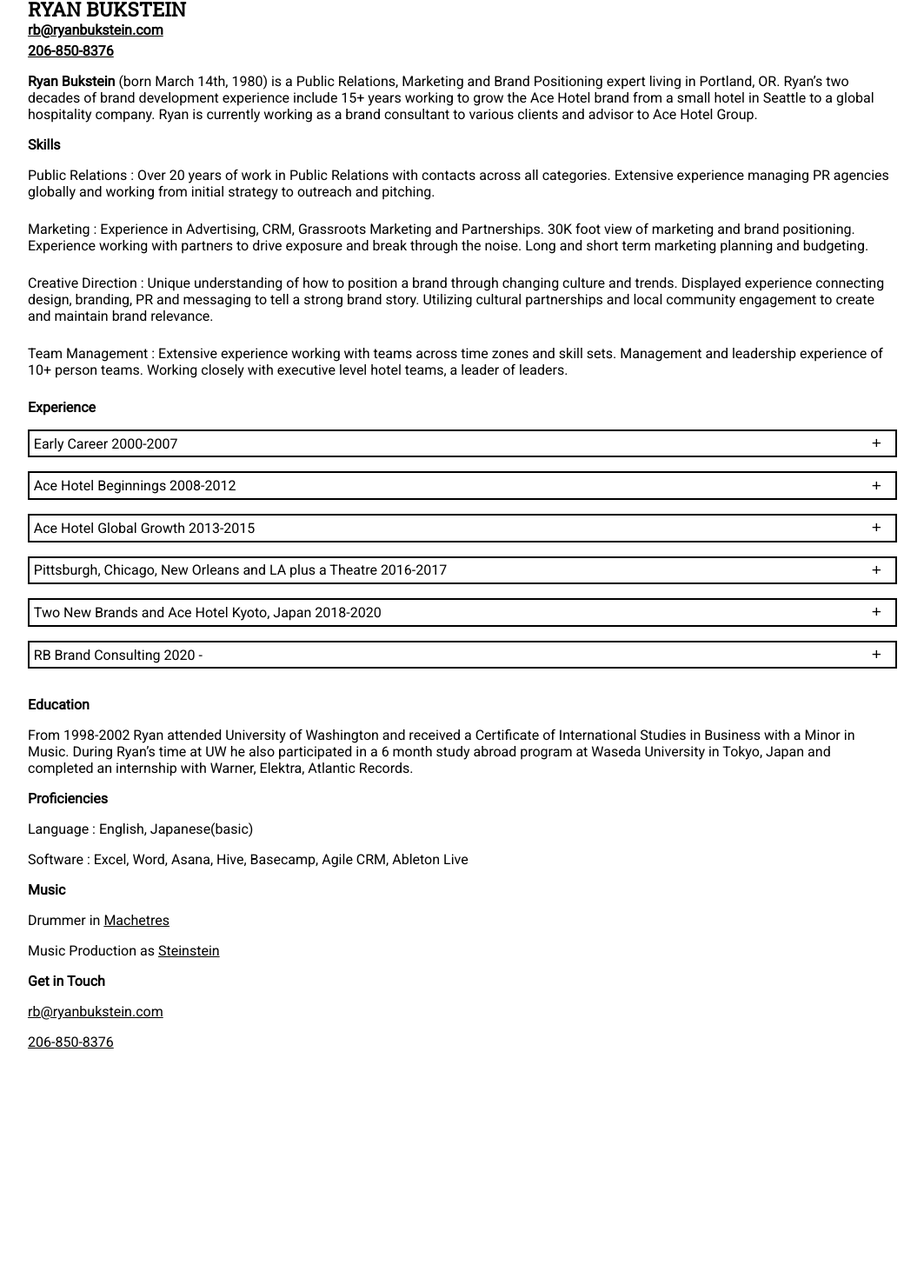
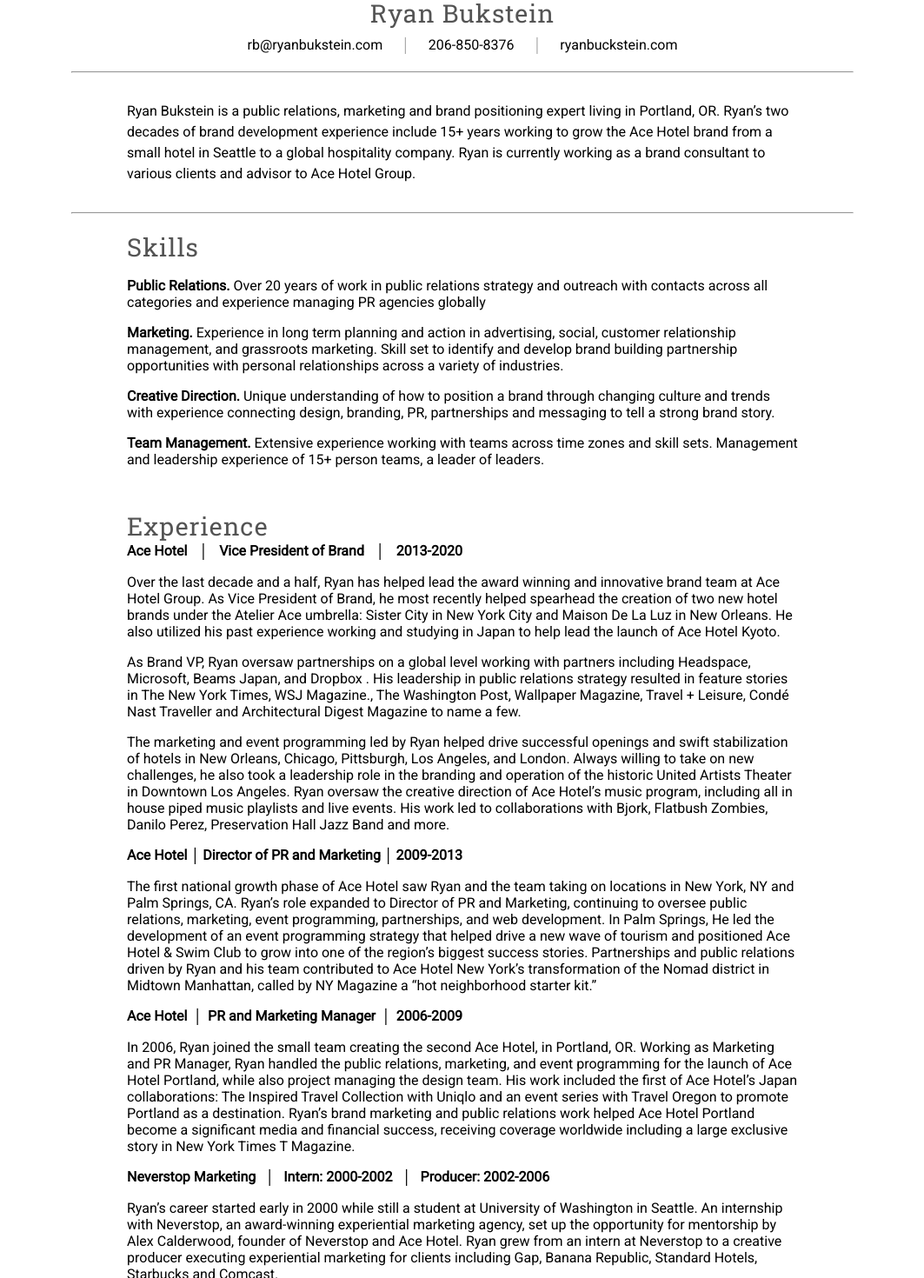
Before and after one commit to brentahrens1/bukstein-resume, a React (Create React App) app: page / in a window 1280 px wide. Shown: the part 52-1522 px from the top of the page at 87% size, without its empty margins (108-1171 px from the left). Before the commit the page ends 1340 px from the top, so only its background shows below. Built offline with nearby package versions, Linux system fonts and the light colour scheme.

Commit message:
gets new basic layout for resume

```diff
--- a/src/components/Resume/Resume.js
+++ b/src/components/Resume/Resume.js
@@ -7,63 +7,143 @@
         <div className="resume">
             <div className="resume__header">
                 <h1>Ryan Bukstein</h1>
-                <p><a href="mailto:rb@ryanbukstein.com" target="_blank">rb@ryanbukstein.com</a></p>
-                <p><a href="tel:206-850-8376" target="_blank">206-850-8376</a></p>
+                <div className="links">
+                    <p><a href="mailto:rb@ryanbukstein.com" target="_blank">rb@ryanbukstein.com</a></p>
+                    <div className="divider">|</div>
+                    <p><a href="tel:206-850-8376" target="_blank">206-850-8376</a></p>
+                    <div className="divider">|</div>
+                    <p><a href="tel:206-850-8376" target="_blank">ryanbuckstein.com</a></p>
+                </div>
+                <hr />
+            </div>
+            <div className="resume__mission-statement">
+                <p>
+                    Ryan Bukstein is a public relations, marketing and brand positioning expert living
+                    in Portland, OR. Ryan’s two decades of brand development experience include 15+
+                    years working to grow the Ace Hotel brand from a small hotel in Seattle to a global
+                    hospitality company. Ryan is currently working as a brand consultant to various clients
+                    and advisor to Ace Hotel Group.
+                </p>
+                <hr />
             </div>
             <div className="resume__skills">
-                <p><strong>Ryan Bukstein</strong> (born March 14th, 1980) is a Public Relations, Marketing and Brand Positioning expert living in Portland, OR. Ryan’s two decades of brand development experience include 15+ years working to grow the Ace Hotel brand from a small hotel in Seattle to a global hospitality company. Ryan is currently working as a brand consultant to various clients and advisor to Ace Hotel Group.</p>
-                <div className="resume-skills-inner">
-                    <p className="title"><strong>Skills</strong></p>
-                    <p>Public Relations : Over 20 years of work in Public Relations with contacts across all categories.  Extensive experience managing PR agencies globally and working from initial strategy to outreach and pitching.</p>
-                    <p>Marketing : Experience in Advertising, CRM, Grassroots Marketing and Partnerships.  30K foot view of marketing and brand positioning. Experience working with partners to drive exposure and break through the noise.  Long and short term marketing planning and budgeting.</p>
-                    <p>Creative Direction : Unique understanding of how to position a brand through changing culture and trends.  Displayed experience connecting design, branding, PR and messaging to tell a strong brand story. Utilizing cultural partnerships and local community engagement to create and maintain brand relevance.</p>
-                    <p>Team Management : Extensive experience working with teams across time zones and skill sets.  Management and leadership experience of 10+ person teams.  Working closely with executive level hotel teams, a leader of leaders.</p>
-                </div>
+                <h1>Skills</h1>
+                <p><strong>Public Relations.</strong> Over 20 years of work in public relations strategy and outreach with contacts across all categories and experience managing PR agencies globally</p>
+                <p>
+                    <strong>Marketing.</strong> Experience in long term planning and action in advertising, social, customer relationship
+                    management, and grassroots marketing. Skill set to identify and develop brand building partnership
+                    opportunities with personal relationships across a variety of industries.
+                </p>
+                <p>
+                    <strong>Creative Direction.</strong> Unique understanding of how to position a brand through changing culture and
+                    trends with experience connecting design, branding, PR, partnerships and messaging to tell a strong
+                    brand story.
+                </p>
+                <p>
+                    <strong>Team Management.</strong> Extensive experience working with teams across time zones and skill sets.
+                    Management and leadership experience of 15+ person teams, a leader of leaders.
+                </p>
             </div>
             <div className="resume__experience">
-                <p><strong>Experience</strong></p>
-                <Accordion
-                    title="Early Career 2000-2007"
-                    content="Ryan’s career started early in 2000 while still a student at University of Washington in Seattle. An internship with Neverstop, an award-winning experiential marketing agency working with Sephora, Microsoft, Nike, Uniqlo, and Target, set up the opportunity for mentorship by Alex Calderwood, founder of Neverstop and Ace Hotel. Ryan grew from an intern at Neverstop to a creative producer executing experiential marketing for clients including Gap, Banana Republic, Standard Hotels, Starbucks and Comcast."
-                />
-                <Accordion
-                    title="Ace Hotel Beginnings 2008-2012"
-                    content="Ace Hotel Beginnings 2008-2012
-                    In 2007, Ryan joined the small team creating the second Ace Hotel in Portland, OR. Working as PR and Marketing Manager, Ryan handled the public relations, marketing, and event programming for the launch of Ace Hotel Portland, while also project managing the design team. His work culminated in the Inspired Travel collection, a collaboration with Uniqlo featuring artists and designers from the Pacific Northwest.  Ace Hotel Portland was a significant media and financial success, receiving coverage worldwide including a large exclusive story in New York Times T Magazine.
-
-                    The next phase of Ace Hotel saw Ryan and the team taking on growth to locations in Midtown Manhattan NYC and Palm Springs, CA.  Ryan’s role expanded to Director of Marketing, continuing to oversee public relations, marketing, event programming, partnerships, and web development. Ace Hotel New York and Ace Hotel Palm Springs were recognized by the New York Times, Travel and Leisure and 100’s of publications across the globe.  Awards from Wallpaper Magazine, Condenast Traveler’s gold List and LE Miami combined with partnerships with Opening Ceremony, KEXP Radio, Incase, Converse,  Martin Greenfield and others set up the hotels for critical and financial success."
-                />
-                <Accordion
-                    title="Ace Hotel Global Growth 2013-2015"
-                    content="As Ace Hotel continued to grow, Ryan was elevated to Vice President of Brand. While Ryan led the team to continue to drive exposure and revenue to the operating hotels, he also oversaw the opening of Ace’s first global locations. Atelier Ace created their first luxury product, American Trade Hotel in Panama City, Panama.  Working closely with Jazz legend Danilo Perez, Ryan worked to position this new hotel and jazz club alongside the storied history and culture of Panama City.  In London, Ace Hotel utilized it’s cultural lens to transform a crown plaza hotel into Ace Hotel London Shoreditch.  Collaborations with Moog, London Design Festival, and more helped define the Ace brand in Europe and as the Financial Times put it 'its careful, well-designed confidence allows it to slot into Shoreditch with deceptive ease. But, more importantly, it has given London back a bit of its streetscape that seemed lost forever.'"
-                />
-                <Accordion
-                    title="Pittsburgh, Chicago, New Orleans and LA plus a Theatre 2016-2017"
-                    content="After opening Ace Hotel Pittsburgh in 2016 a new round of domestic hotel openings brought new challenges and opportunities to the Ace Hotel team. In the renovation and operation of a 1600 seat historical theatre, Ryan took a leadership role in the process and helped craft the plan to operate the theatre to drive maximum brand benefit to the hotel.  The successful launch of Ace Hotel Downtown Los Angeles and the Theatre at Ace Hotel was followed up with openings in New Orleans and Chicago. At Ace Hotel New Orleans’ Ryan’s work to lead the development of a unique in lobby music venue, helped drive collaborations with Preservation Hall, Brian Blade, Daniel Lanois and others.  His leadership on community relations helped Ace Hotel Chicago open with praise from the Washington Post of 'socially conscious hotels give back to the community.'"
-                />
-                <Accordion
-                    title="Two New Brands and Ace Hotel Kyoto, Japan 2018-2020"
-                    content="In his last phase as Vice President of Brand at Ace Hotel, Ryan helped spearhead the creation of two new hotel brands under the Atelier Ace umbrella and bring about the launch of the longtime dream of a hotel in Japan.  For Sister City, a distilled service brand, Ryan worked with Headspace, Microsoft and Bjork to bring the new hotel concept to life and received praise in Fast Company, USA Today and Wallpaper Magazine.  Mason De La Luz engaged a more high end luxury audience, creating collaborations with Artspace and Phaidon and receiving praise in the Wall Street Journal and others.  Ryan was a key leader in traveling to Japan to develop Ace Hotel Kyoto, the brand’s first outpost in Asia."
-                />
-                <Accordion
-                    title="RB Brand Consulting 2020 -"
-                    content="In summer of 2020 Ryan transitioned into an advisory role at Ace Hotel to focus on his outside consulting work. His first client, the innovative real estate company Hiatus Homes, is already making news with a cover story in Oregon 1859 Magazine."
-                />
+                <h1>Experience</h1>
+                <section>
+                    <div className="tags">
+                        <p><strong>Ace Hotel</strong></p>
+                        <div className="divider">|</div>
+                        <p><strong>Vice President of Brand</strong></p>
+                        <div className="divider">|</div>
+                        <p><strong>2013-2020</strong></p>
+                    </div>
+                    <p>
+                        Over the last decade and a half, Ryan has helped lead the award winning and innovative brand team at
+                        Ace Hotel Group. As Vice President of Brand, he most recently helped spearhead the creation of two
+                        new hotel brands under the Atelier Ace umbrella: Sister City in New York City and Maison De La Luz
+                        in New Orleans. He also utilized his past experience working and studying in Japan to help lead the
+                        launch of Ace Hotel Kyoto.
+                    </p>
+                    <p>
+                        As Brand VP, Ryan oversaw partnerships on a global level working with partners including Headspace,
+                        Microsoft, Beams Japan, and Dropbox . His leadership in public relations strategy resulted in feature
+                        stories in The New York Times, WSJ Magazine., The Washington Post, Wallpaper Magazine, Travel +
+                        Leisure, Condé Nast Traveller and Architectural Digest Magazine to name a few.
+                    </p>
+                    <p>
+                        The marketing and event programming led by Ryan helped drive successful openings and swift
+                        stabilization of hotels in New Orleans, Chicago, Pittsburgh, Los Angeles, and London. Always willing
+                        to take on new challenges, he also took a leadership role in the branding and operation of the
+                        historic United Artists Theater in Downtown Los Angeles. Ryan oversaw the creative direction of Ace
+                        Hotel’s music program, including all in house piped music playlists and live events. His work led to
+                        collaborations with Bjork, Flatbush Zombies, Danilo Perez, Preservation Hall Jazz Band and more.
+                    </p>
+                </section>
+                <section>
+                    <div className="tags">
+                        <p><strong>Ace Hotel</strong></p>
+                        <div className="divider">|</div>
+                        <p><strong>Director of PR and Marketing</strong></p>
+                        <div className="divider">|</div>
+                        <p><strong>2009-2013</strong></p>
+                    </div>
+                    <p>
+                        The first national growth phase of Ace Hotel saw Ryan and the team taking on locations in New
+                        York, NY and Palm Springs, CA. Ryan’s role expanded to Director of PR and Marketing, continuing to
+                        oversee public relations, marketing, event programming, partnerships, and web development. In Palm
+                        Springs, He led the development of an event programming strategy that helped drive a new wave
+                        of tourism and positioned Ace Hotel & Swim Club to grow into one of the region’s biggest success
+                        stories. Partnerships and public relations driven by Ryan and his team contributed to Ace Hotel New
+                        York’s transformation of the Nomad district in Midtown Manhattan, called by NY Magazine a “hot
+                        neighborhood starter kit.”
+                    </p>
+                </section>
+                <section>
+                    <div className="tags">
+                        <p><strong>Ace Hotel</strong></p>
+                        <div className="divider">|</div>
+                        <p><strong>PR and Marketing Manager</strong></p>
+                        <div className="divider">|</div>
+                        <p><strong>2006-2009</strong></p>
+                    </div>
+                    <p>
+                        In 2006, Ryan joined the small team creating the second Ace Hotel, in Portland, OR. Working as
+                        Marketing and PR Manager, Ryan handled the public relations, marketing, and event programming for
+                        the launch of Ace Hotel Portland, while also project managing the design team. His work included
+                        the first of Ace Hotel’s Japan collaborations: The Inspired Travel Collection with Uniqlo and an event
+                        series with Travel Oregon to promote Portland as a destination. Ryan’s brand marketing and public
+                        relations work helped Ace Hotel Portland become a significant media and financial success, receiving
+                        coverage worldwide including a large exclusive story in New York Times T Magazine.
+                    </p>
+                </section>
+                <section className="neverstop">
+                    <div className="tags">
+                        <p><strong>Neverstop Marketing </strong></p>
+                        <div className="divider">|</div>
+                        <p><strong>Intern: 2000-2002</strong></p>
+                        <div className="divider">|</div>
+                        <p><strong>Producer: 2002-2006</strong></p>
+                    </div>
+                    <p>
+                        Ryan’s career started early in 2000 while still a student at University of Washington in Seattle. An
+                        internship with Neverstop, an award-winning experiential marketing agency, set up the opportunity
+                        for mentorship by Alex Calderwood, founder of Neverstop and Ace Hotel. Ryan grew from an intern at
+                        Neverstop to a creative producer executing experiential marketing for clients including Gap, Banana
+                        Republic, Standard Hotels, Starbucks and Comcast.
+                    </p>
+                </section>
             </div>
             <div className="resume__education">
-                <p><strong>Education</strong></p>
-                <p>From 1998-2002 Ryan attended University of Washington and received a Certificate of International Studies in Business with a Minor in Music. During Ryan’s time at UW he also participated in a 6 month study abroad program at Waseda University in Tokyo, Japan and completed an internship with Warner, Elektra, Atlantic Records.</p>
-                <p><strong>Proficiencies</strong></p>
-                <p>Language : English, Japanese(basic)</p>
-                <p>Software : Excel, Word, Asana, Hive, Basecamp, Agile CRM, Ableton Live</p>
-                <p><strong>Music</strong></p>
-                <p>Drummer in <a href="https://machetres.bandcamp.com/" target="_blank">Machetres</a></p>
-                <p>Music Production as <a href="https://soundcloud.com/steinstein" target="_blank">Steinstein</a></p>
+                <h1>Education</h1>
+                <p>
+                    From 1998-2002 Ryan attended University of Washington and received a Certificate of International
+                    Studies in Business with a Minor in Music. During Ryan’s time at UW, he also participated in a 6
+                    month study abroad program at Waseda University in Tokyo, Japan and completed an internship with
+                    Warner, Elektra, Atlantic Records.
+                </p>
             </div>
-            <div className="resume__contact">
-                <p><strong>Get in Touch</strong></p>
-                <p><a href="mailto:rb@ryanbukstein.com" target="_blank">rb@ryanbukstein.com</a></p>
-                <p><a href="tel:206-850-8376" target="_blank">206-850-8376</a></p>
+            <div className="resume__education">
+                <h1>Proficiencies</h1>
+                <p><strong>Language</strong> Japanese(basic)</p>
+                <p><strong>Software</strong> Excel, Asana, Hive, Basecamp, Agile and Hubspot CRM, Ableton Live</p>
+                <p><strong>Music</strong> Drummer in Machetres, Music Production as Steinstein</p>
             </div>
         </div>
     )
--- a/src/scss/_resume.scss
+++ b/src/scss/_resume.scss
@@ -1,20 +1,40 @@
 .resume {
     width: calc(100% - 10rem);
-    max-width: 1000px;
+    max-width: 900px;
     height: 100%;
     margin: 3rem auto;
     margin-bottom: 5rem;
 
+    hr {
+        color: #aaaaaa;
+    }
+
+    h1 {
+        font-size: 1.8rem;
+        letter-spacing: 1px;
+        font-weight: 400;
+        color: #545454;
+        margin-bottom: .5rem;
+    }
+
     &__header {
+        text-align: center;
 
-        h1 {
-            text-transform: uppercase;
-            font-size: 1.4rem;
+        .links {
+            width: 55%;
+            display: flex;
+            justify-content: space-between;
+            margin: 0 auto;
+            margin-bottom: 1rem;
         }
 
-        h1, p, a {
+        .divider {
+            color: #aaaaaa;
+        }
+
+        p, a {
             margin: 0;
-            font-weight: 800;
+            color: #5F5F5F;
         }
 
         p {
@@ -23,25 +43,51 @@
 
         a:link, a:visited {
             color: #000;
+            text-decoration: none;
+        }
+    }
+
+    &__mission-statement {
+        p {
+            line-height: 1.5;
+            margin: 2rem 4rem;
         }
     }
 
     &__skills {
-        .resume-skills-inner {
+        margin: 0 4rem;
+        margin-bottom: 3rem;
+    }
+
+    &__experience {
+        margin: 0rem 4rem;
+        margin-bottom: 3rem;
+
+        h1 {
+            margin-bottom: 0;
+        }
+
+        .tags {
+            width: 50%;
+            display: flex;
+            justify-content: space-between;
+            margin-bottom: 1rem;
+
             p {
-                margin-bottom: 1.5rem;
+                margin: 0;
             }
+        }
 
-            .title {
-                margin: 0;
+        .neverstop {
+            .tags {
+                width: 63%;
             }
         }
     }
 
-    &__education, &__contact {
-        a:link, a:visited {
-            color: #000;
-        }
+    &__education {
+        margin: 0rem 4rem;
+        margin-bottom: 3rem;
     }
 }
 
```
